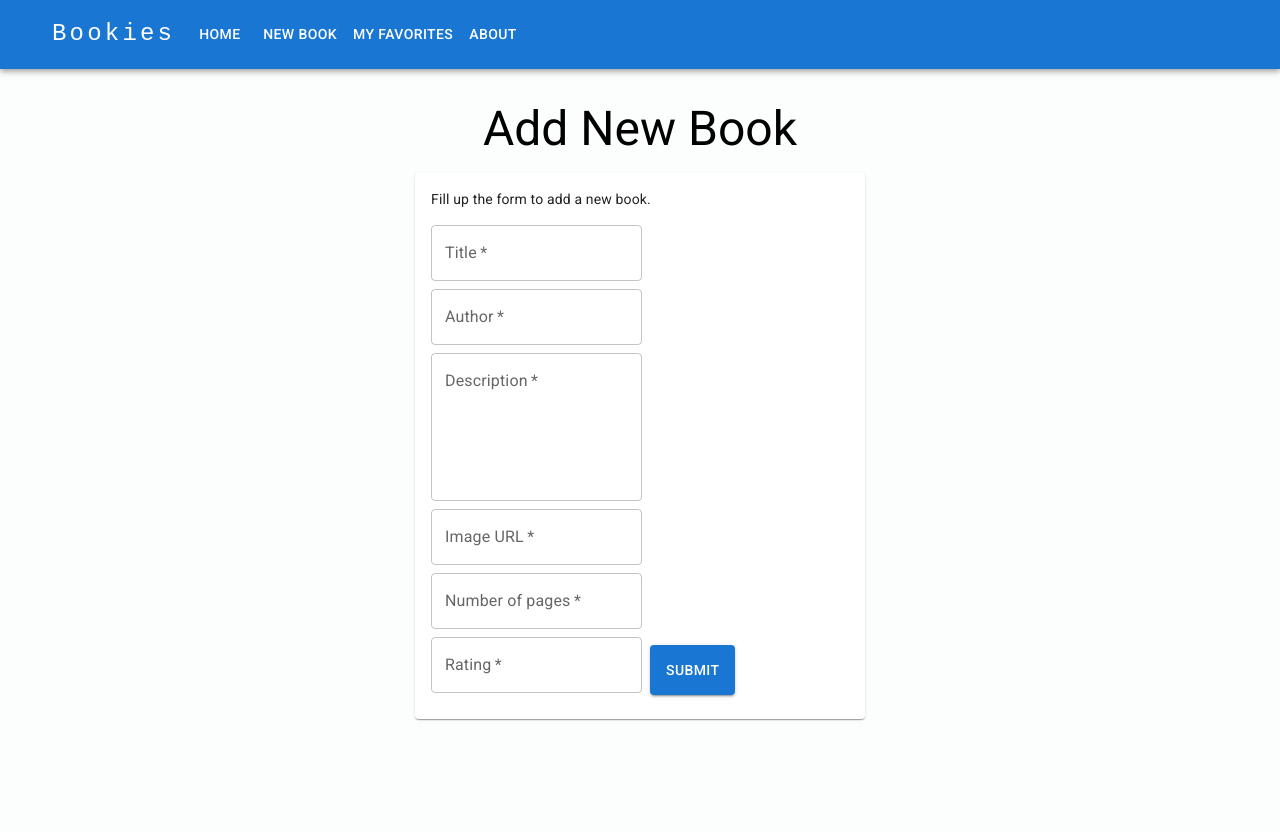
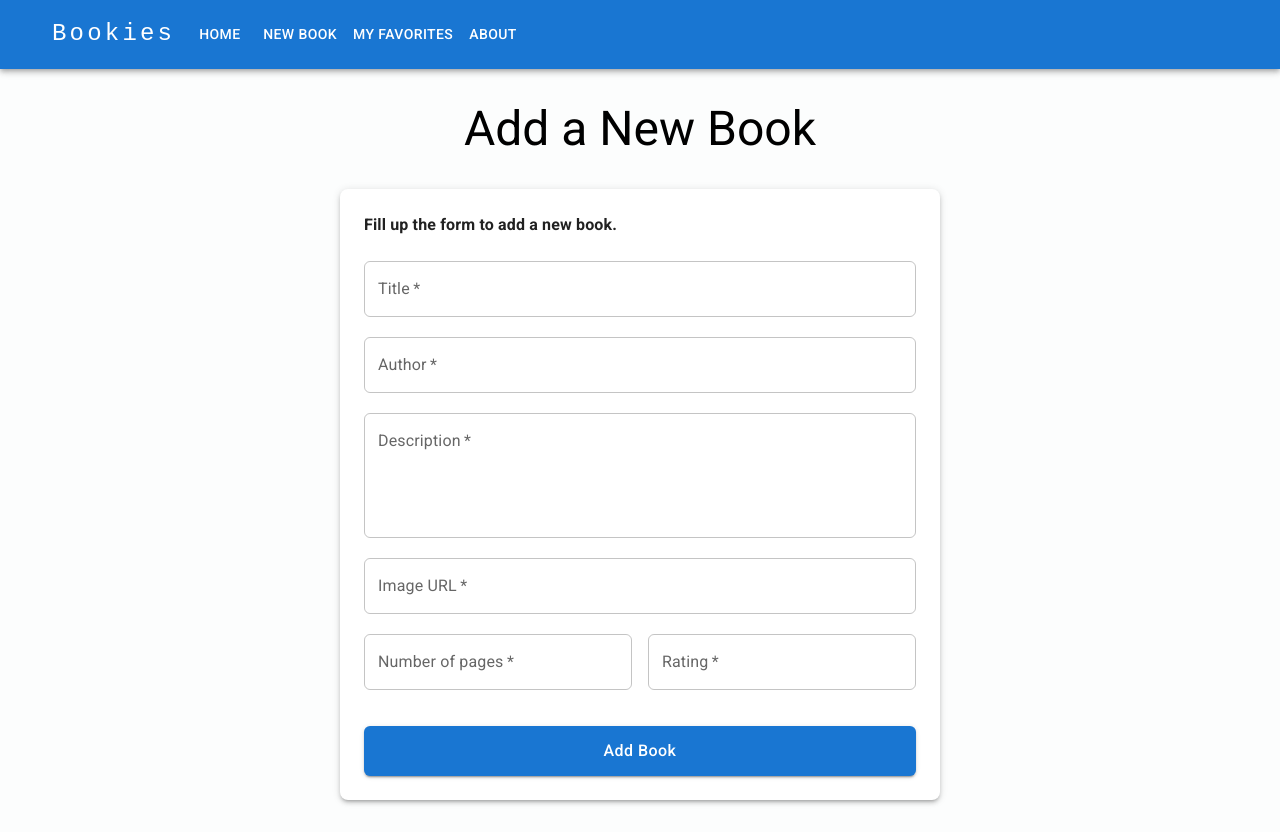
Before and after one commit to doraemonpup/mern-bookies, a React (Vite) app in the folder client/: page /new-book in a window 1280 px wide. Before the commit the page ends 800 px from the top, so only its background shows below. Built offline with nearby package versions, Linux system fonts and the light colour scheme; some icons are missing.

Commit message:
Fixed add book page

```diff
--- a/client/src/components/books/NewBookForm.jsx
+++ b/client/src/components/books/NewBookForm.jsx
@@ -5,6 +5,7 @@ import Grid from '@mui/material/Grid'
 import Typography from '@mui/material/Typography'
 import TextField from '@mui/material/TextField'
 import Button from '@mui/material/Button'
+import Box from '@mui/material/Box'
 
 const NewBookForm = props => {
   const titleInputRef = useRef()
@@ -30,14 +31,21 @@ const NewBookForm = props => {
   }
 
   return (
-    <Card sx={{ maxWidth: 450, mx: 'auto', my: 0 }}>
-      <CardContent>
-        <Typography gutterBottom variant='body2' component='p' sx={{ mb: 2 }}>
+    <Card
+      sx={{ maxWidth: 600, mx: 'auto', my: 4, boxShadow: 3, borderRadius: 2 }}
+    >
+      <CardContent sx={{ p: 3 }}>
+        <Typography
+          variant='body1'
+          sx={{
+            mb: 3,
+            fontWeight: 600,
+          }}
+        >
           Fill up the form to add a new book.
         </Typography>
         <form onSubmit={handleSubmit}>
-          <Grid container spacing={1}>
-            <Grid item xs={12}>
+          <Box sx={{ display: 'flex', flexDirection: 'column', gap: 2.5 }}>
             <TextField
               label='Title'
               placeholder='Enter book title'
@@ -45,9 +53,8 @@ const NewBookForm = props => {
               fullWidth
               required
               inputRef={titleInputRef}
+              sx={{ '& .MuiInputBase-root': { borderRadius: 1.5 } }}
             />
-            </Grid>
-            <Grid item xs={12}>
             <TextField
               label='Author'
               placeholder='Enter author name'
@@ -55,21 +62,19 @@ const NewBookForm = props => {
               fullWidth
               required
               inputRef={authorInputRef}
+              sx={{ '& .MuiInputBase-root': { borderRadius: 1.5 } }}
             />
-            </Grid>
-            <Grid item xs={12}>
             <TextField
               label='Description'
               placeholder='Enter book description'
               variant='outlined'
               multiline
-                rows={5}
+              rows={4}
               fullWidth
               required
               inputRef={descriptionInputRef}
+              sx={{ '& .MuiInputBase-root': { borderRadius: 1.5 } }}
             />
-            </Grid>
-            <Grid item xs={12}>
             <TextField
               label='Image URL'
               placeholder='Enter image URL'
@@ -77,40 +82,57 @@ const NewBookForm = props => {
               fullWidth
               required
               inputRef={imageUrlInputRef}
+              sx={{ '& .MuiInputBase-root': { borderRadius: 1.5 } }}
             />
-            </Grid>
-            <Grid item xs={12} sm={6}>
+
+            <Box sx={{ display: 'flex', gap: 2, width: '100%' }}>
               <TextField
                 label='Number of pages'
                 placeholder='Enter number of pages'
                 variant='outlined'
                 fullWidth
                 required
+                type='number'
                 inputRef={pagesInputRef}
+                sx={{ '& .MuiInputBase-root': { borderRadius: 1.5 } }}
               />
-            </Grid>
-            <Grid xs={12} sm={6} item>
               <TextField
                 label='Rating'
                 placeholder='Rate between 0 - 10'
                 variant='outlined'
                 fullWidth
                 required
+                type='number'
+                slotProps={{
+                  input: {
+                    inputProps: { min: 0, max: 10 },
+                  },
+                }}
                 inputRef={ratingInputRef}
+                sx={{ '& .MuiInputBase-root': { borderRadius: 1.5 } }}
               />
-            </Grid>
-            <Grid item xs={12} sx={{ mt: 1 }}>
+            </Box>
+
             <Button
               type='submit'
               variant='contained'
               color='primary'
               fullWidth
-                sx={{ height: 50 }}
+              sx={{
+                mt: 2,
+                height: 50,
+                borderRadius: 1.5,
+                textTransform: 'none',
+                fontSize: '1rem',
+                fontWeight: 500,
+                '&:hover': {
+                  backgroundColor: 'primary.dark',
+                },
+              }}
             >
-                Submit
+              Add Book
             </Button>
-            </Grid>
-          </Grid>
+          </Box>
         </form>
       </CardContent>
     </Card>
--- a/client/src/pages/NewBookPage.jsx
+++ b/client/src/pages/NewBookPage.jsx
@@ -23,7 +23,7 @@ const NewBookPage = () => {
   return (
     <Box sx={baseBoxStyle}>
       <Typography gutterBottom variant='h3' align='center'>
-        Add New Book
+        Add a New Book
       </Typography>
       <NewBookForm onAddBook={handleAddBook}></NewBookForm>
     </Box>
```
Lines whose indentation alone changed are shown as unchanged.
